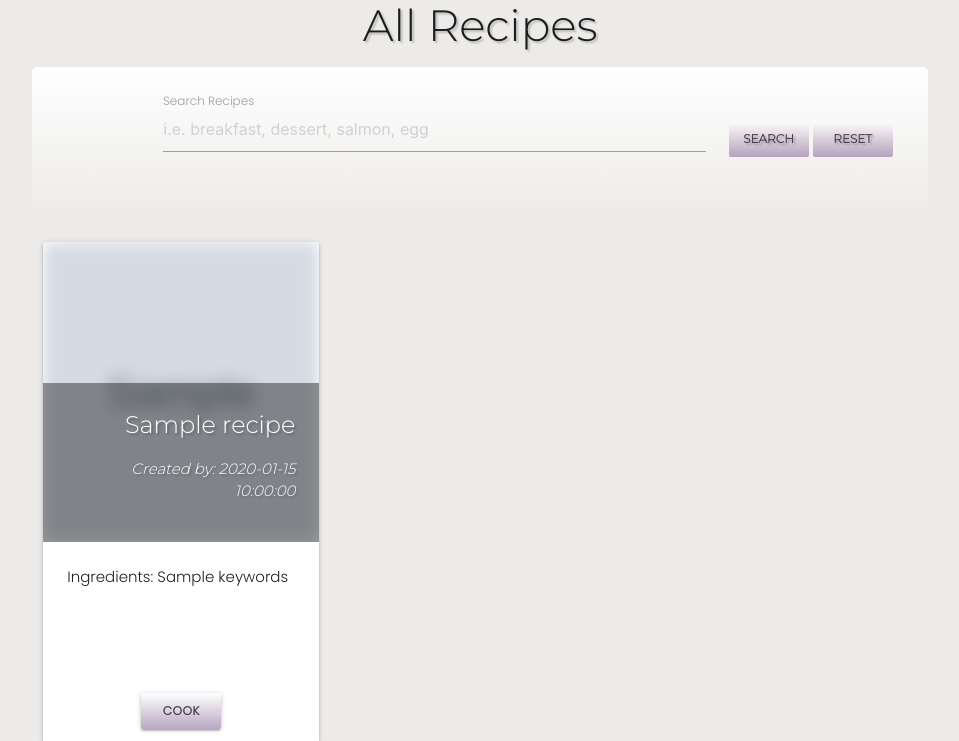
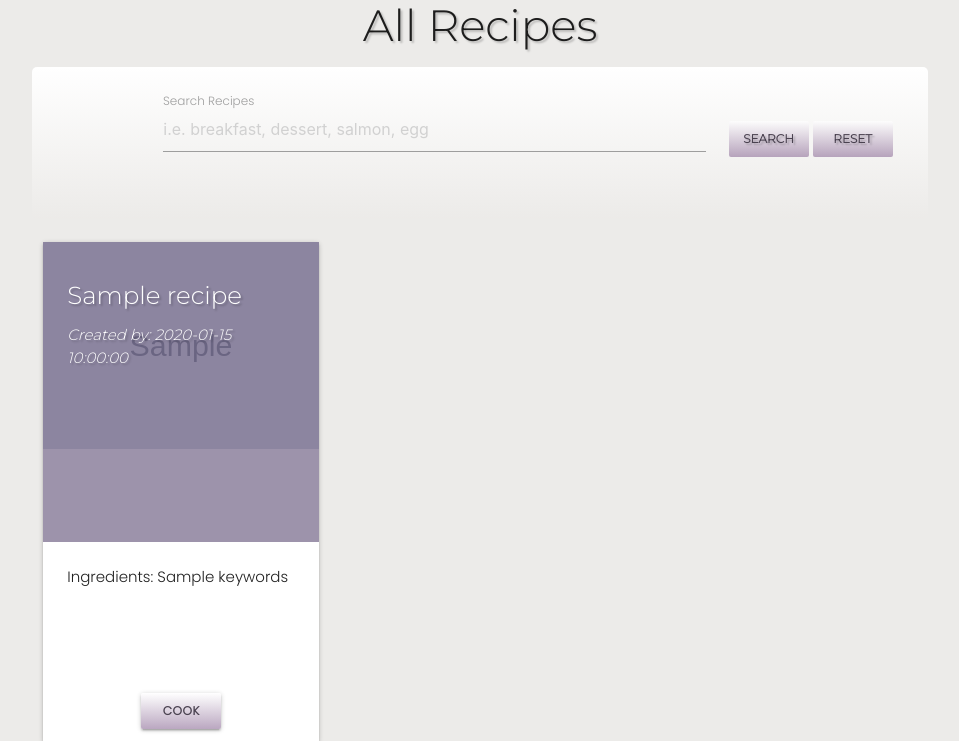
Before and after one commit to Code-Institute-Submissions/kasias-KETO-cookbook, a Flask app: page /search in a window 1280 px wide. Shown: the part 429-1170 px from the top of the page, without its empty margins (160-1119 px from the left). Run offline with Flask 2, Linux system fonts and the light colour scheme; grey boxes marked "Sample" are stand-in pictures; a database or web service that is not in the repository returns one stand-in record (values such as "Sample title"); some libraries are stand-ins or nearby versions.

Commit message:
Changed recipe cards styling a bit

```diff
--- a/static/css/style.css
+++ b/static/css/style.css
@@ -15,6 +15,7 @@ body {
 	text-shadow: 2px 2px 2px rgba(0, 0, 0, 0.212);
     font-family:  "Montserrat", sans-serif;
 }
+
 
 /*some breathing space to the upper part of the parallax*/
 
@@ -231,44 +232,33 @@ div.card-action.minimalist{
 
 .small-span{
     font-size: 15px;
+
 }
 
 
 /* Recipe card styling*/
 
+
 .card-image {
-	height: 400px;
+	height: 600px;
 	/* Your height here */
 	overflow: hidden;
 }
 
-.bg-image.responsive-img {
-	/* Add the blur effect */
-	filter: blur(8px);
-	-webkit-filter: blur(8px);
-	/* Full height */
-	height: 100%;
-	/* Center and scale the image nicely */
-	background-position: center;
-	background-repeat: no-repeat;
-	background-size: cover;
-}
 
 
 /* Position text in recipe card in the middle of the page/image */
 
-.bg-text {
-	background-color: rgba(0, 0, 0, 0.76);
-	/* Fallback color */
-	background-color: rgba(0, 0, 0, 0.4);
-	/* Black w/opacity/see-through */
-	color: white;
-	font-weight: bold;
+span.bg-text {
+
+	background-color: rgba(96, 79, 119, 0.61);
 	bottom: 0;
 	right: 0;
-	width: 100%;
-	text-align: right;
+    top:0;
+
 }
+
+
 
 .col.s12.m6.recipe {
 	background: #ece9e6;
--- a/templates/recipes.html
+++ b/templates/recipes.html
@@ -44,7 +44,7 @@
           alt="{{ recipe.recipe_name }}"
         />
         <span class="card-title bg-text text-shadow"
-          ><strong>{{ recipe.recipe_name }}</strong><br />
+          ><h5>{{ recipe.recipe_name }}</h5>
           <p class="small-span"><em>Created by: {{ recipe.created_by }}</em></p>
         </span>
       </div>
```
